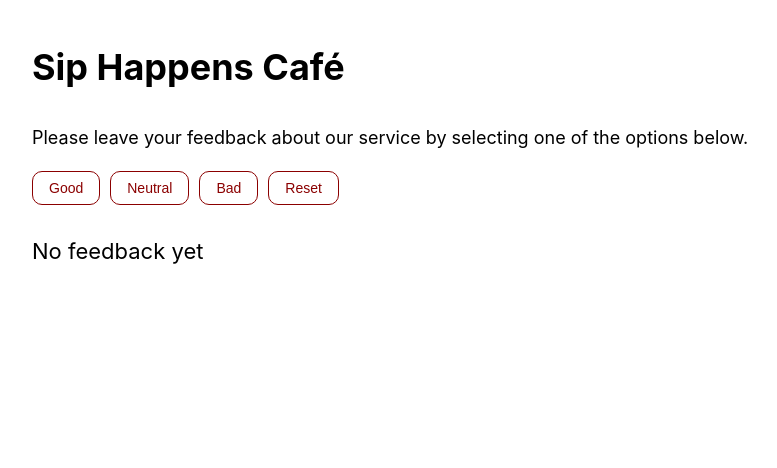
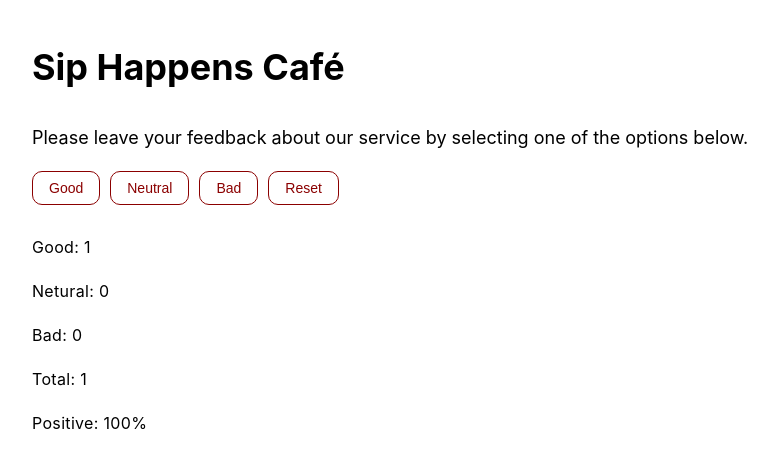
Before and after one commit to ITStupak/goit-react-hw-02, a React (Vite) app: page / in a window 1280 px wide. Both pictures are taken after a click on the button "Good". Shown: the top 468 px of the page, without its empty margins (8-785 px from the left). Built offline with nearby package versions, Linux system fonts and the light colour scheme.

Commit message:
working with logic functions

```diff
--- a/src/App.jsx
+++ b/src/App.jsx
@@ -6,24 +6,44 @@ import Options from "./components/Options/Options";
 import Feedback from "./components/Feedback/Feedback";
 import Notification from "./components/Notification/Notification";
 
-function App() {
+export default function App() {
   const [feedback, setFeedback] = useState({
     good: 0,
     netural: 0,
     bad: 0,
   });
-  const handleClick = () => {
-    setFeedback(feedback + 1);
+
+  const onFeedbackAdd = (feedbackType) => {
+    // console.log("click", feedbackType);
+    setFeedback({ ...feedback, [feedbackType]: feedback[feedbackType] + 1 });
   };
-  const totalFeedback = feedback[0] + feedback[1] + feedback[2];
+
+  const onFeedbackReset = () => {
+    setFeedback({ good: 0, netural: 0, bad: 0 });
+  };
+
+  const total = feedback.good + feedback.netural + feedback.bad;
+  const positive = Math.round((feedback.good / total) * 100);
 
   return (
     <>
       <Description />
-      <Options onClick={handleClick} />
-      {totalFeedback > 0 ? <Feedback /> : <Notification />}
+      <Options
+        onFeedbackAdd={onFeedbackAdd}
+        onFeedbackReset={onFeedbackReset}
+        total={total}
+      />
+      {total > 0 ? (
+        <Feedback
+          good={feedback.good}
+          netural={feedback.netural}
+          bad={feedback.bad}
+          total={total}
+          positive={positive}
+        />
+      ) : (
+        <Notification />
+      )}
     </>
   );
 }
-
-export default App;
--- a/src/components/Description/Description.jsx
+++ b/src/components/Description/Description.jsx
@@ -1,15 +1,13 @@
-import clsx from "clsx";
 import css from "../Description/Description.module.css";
-function Description() {
+
+export default function Description() {
   return (
     <>
-      <h2 className={clsx(css.title)}>Sip Happens Café</h2>
-      <p className={clsx(css.description)}>
+      <h2 className={css.title}>Sip Happens Café</h2>
+      <p className={css.description}>
         Please leave your feedback about our service by selecting one of the
         options below.
       </p>
     </>
   );
 }
-
-export default Description;
--- a/src/components/Feedback/Feedback.jsx
+++ b/src/components/Feedback/Feedback.jsx
@@ -1,15 +1,13 @@
-import clsx from "clsx";
 import css from "../Feedback/Feedback.module.css";
-function Feedback() {
+
+export default function Feedback({ good, netural, bad, total, positive }) {
   return (
-    <ul className={clsx(css.flist)}>
-      <li className={clsx(css.fitem)}>Good:</li>
-      <li className={clsx(css.fitem)}>Neutral:</li>
-      <li className={clsx(css.fitem)}>Bad:</li>
-      <li className={clsx(css.fitem)}>Total:</li>
-      <li className={clsx(css.fitem)}>Positive:</li>
+    <ul className={css.flist}>
+      <li className={css.fitem}>Good: {good}</li>
+      <li className={css.fitem}>Netural: {netural}</li>
+      <li className={css.fitem}>Bad: {bad}</li>
+      <li className={css.fitem}>Total: {total}</li>
+      <li className={css.fitem}>Positive: {positive}%</li>
     </ul>
   );
 }
-
-export default Feedback;
--- a/src/components/Notification/Notification.jsx
+++ b/src/components/Notification/Notification.jsx
@@ -1,12 +1,7 @@
-import clsx from "clsx";
 import css from "../Notification/Notification.module.css";
 
-function Notification() {
+export default function Notification() {
   return (
-    <p className={clsx(css.notification /* css["is-active"] */)}>
-      No feedback yet
-    </p>
+    <p className={css.notification /* css["is-active"] */}>No feedback yet</p>
   );
 }
-
-export default Notification;
--- a/src/components/Options/Options.jsx
+++ b/src/components/Options/Options.jsx
@@ -1,15 +1,45 @@
-import clsx from "clsx";
 import css from "../Options/Options.module.css";
 
-function Options() {
+export default function Options({ onFeedbackAdd, onFeedbackReset, total }) {
   return (
-    <div className={clsx(css.olist)}>
-      <button className={clsx(css.btn)}>Good</button>
-      <button className={clsx(css.btn)}>Neutral</button>
-      <button className={clsx(css.btn)}>Bad</button>
-      <button className={clsx(css.btn)}>Reset</button>
+    <div className={css.olist}>
+      <button
+        type="button"
+        onClick={() => {
+          onFeedbackAdd("good");
+        }}
+        className={css.btn}
+      >
+        Good
+      </button>
+      <button
+        type="button"
+        onClick={() => {
+          onFeedbackAdd("netural");
+        }}
+        className={css.btn}
+      >
+        Neutral
+      </button>
+      <button
+        type="button"
+        onClick={() => {
+          onFeedbackAdd("bad");
+        }}
+        className={css.btn}
+      >
+        Bad
+      </button>
+      {total > 0 && (
+        <button
+          type="button"
+          name="reset"
+          onClick={onFeedbackReset}
+          className={css.btn}
+        >
+          Reset
+        </button>
+      )}
     </div>
   );
 }
-
-export default Options;
--- a/src/components/Options/Options.module.css
+++ b/src/components/Options/Options.module.css
@@ -1,5 +1,7 @@
 .olist {
   display: flex;
+  /* flex-wrap: wrap;
+  max-width: 300px; */
   gap: 10px;
   margin-bottom: 30px;
 }
```
